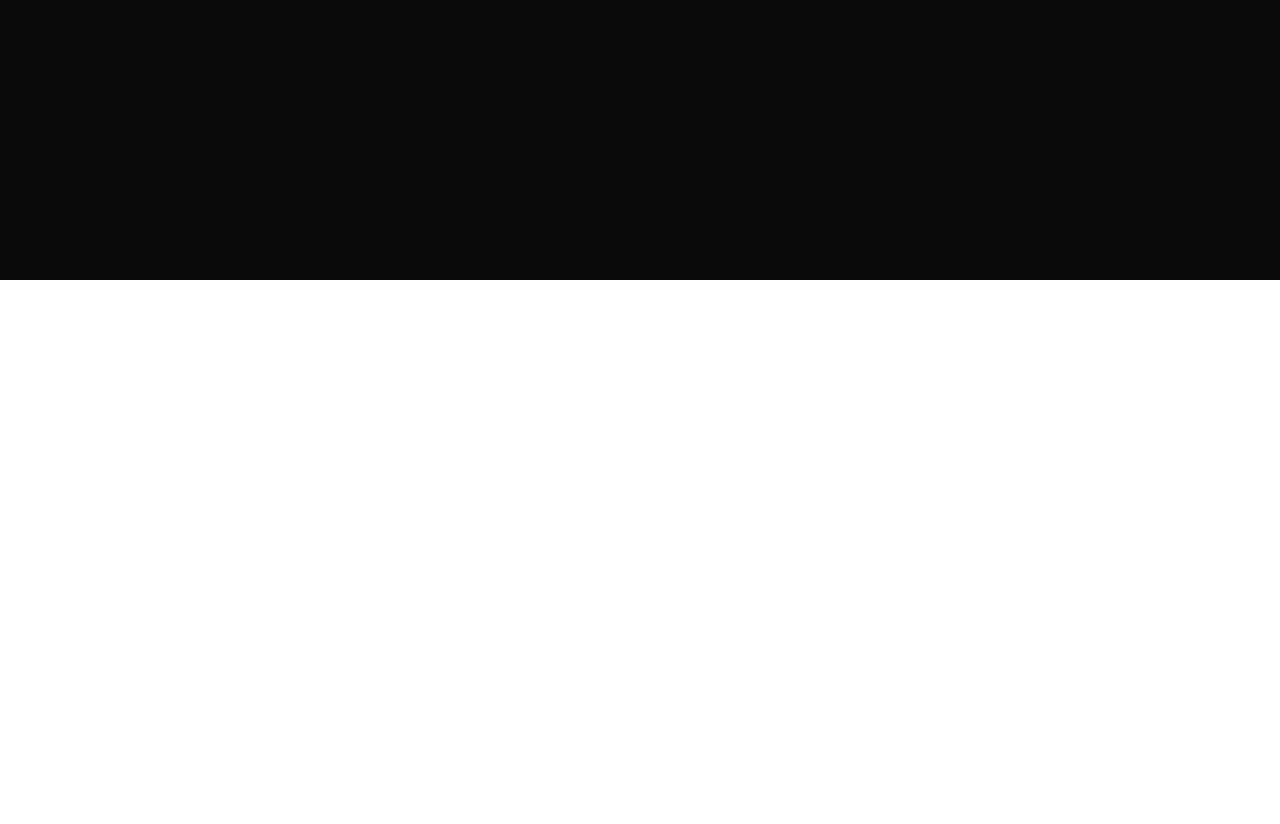
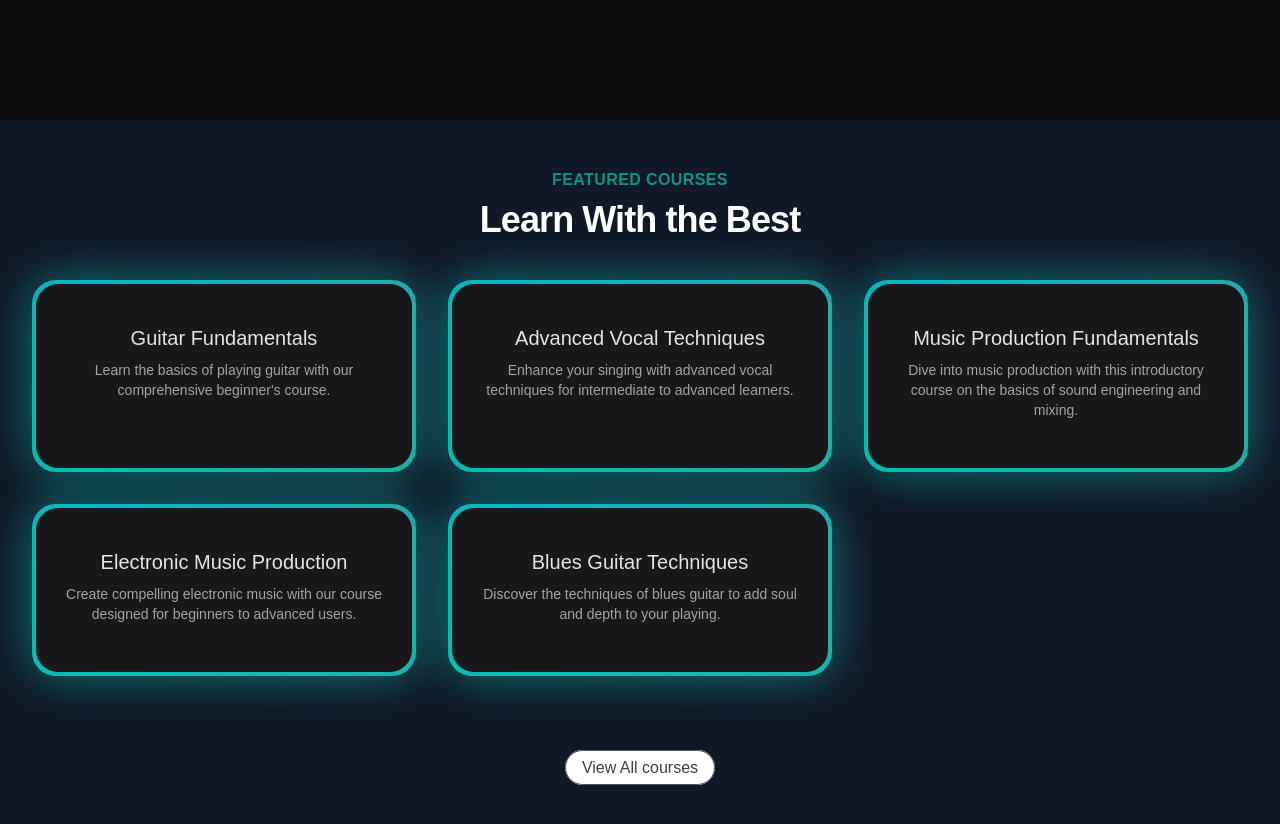
Before and after one commit to vishal862/music-app, a Next.js app: page / in a window 1280 px wide. Shown: the part 520-1344 px from the top of the page. Before the commit the page ends 800 px from the top, so only its background shows below. Built offline with nearby package versions, Linux system fonts and the light colour scheme.

Commit message:
featured courses section

```diff
--- a/src/app/page.tsx
+++ b/src/app/page.tsx
@@ -1,11 +1,13 @@
+import FeaturedCourses from '@/components/FeaturedCourses'
 import HeroSection from '@/components/HeroSection'
 import React from 'react'
 
 export default function page() {
   return (
     <main className='min-h-screen bg-black/[0.96] antialiased bg-grid-white/[0.02]'>
-      <div className='text-center'>page</div>
+      <div className='text-center'></div>
       <HeroSection/>
+      <FeaturedCourses/>
     </main>
   )
 }
--- /dev/null
+++ b/src/components/FeaturedCourses.tsx
@@ -0,0 +1,57 @@
+"use client";
+import Link from "next/link";
+import React from "react";
+import CourseData from "../data/music-course.json";
+import { BackgroundGradient } from "./ui/background-gradient";
+
+interface Course {
+  id: number;
+  title: string;
+  slug: string;
+  description: string;
+  price: number;
+  instructor: string;
+  isFeatured: boolean;
+}
+export default function FeaturedCourses() {
+  const FeaturedCourses = CourseData.courses.filter(
+    (course: Course) => course.isFeatured
+  );
+  return (
+    <div className="py-12 bg-gray-900">
+      <div>
+        <div className="text-center">
+          <h2 className="text-base text-teal-600 font-semibold tracking-wide uppercase">
+            FEATURED COURSES
+          </h2>
+          <p className="mt-2 text-3xl leading-8 font-extrabold tracking-tight text-white sm:text-4xl">
+            Learn With the Best
+          </p>
+        </div>
+      </div>
+      <div className="mt-10 mx-8">
+        <div className="grid grid-cols-1 sm:grid-cols-2 lg:grid-cols-3 gap-8 justify-center">
+          {FeaturedCourses.map((course: Course) => (
+            <div key={course.id} className="flex justify-center">
+              <BackgroundGradient className="flex flex-col rounded-[22px] bg-white dark:bg-zinc-900 overflow-hidden h-full max-w-sm">
+                <div className="p-4 sm:p-6 flex flex-col items-center text-center flex-grow">
+                  <p className="text-lg sm:text-xl text-black mt-4 mb-2 dark:text-neutral-200">{course.title}</p>
+                  <p className="text-sm text-neutral-600 dark:text-neutral-400 flex-grow">{course.description}</p>
+                  <Link href={`/courses/${course.slug}`}>Learn More</Link>
+                </div>
+              </BackgroundGradient>
+            </div>
+          ))}
+        </div>
+      </div>
+      <div className="mt-20 text-center">
+        <Link
+          href={"/courses"}
+          className="px-4 py-2 rounded-3xl border border-neutral-600 text-neutral-700 bg-white hover:bg-gray-100 transition duration-200"
+        >
+          View All courses
+        </Link>
+      </div>
+    </div>
+  );
+}
```
